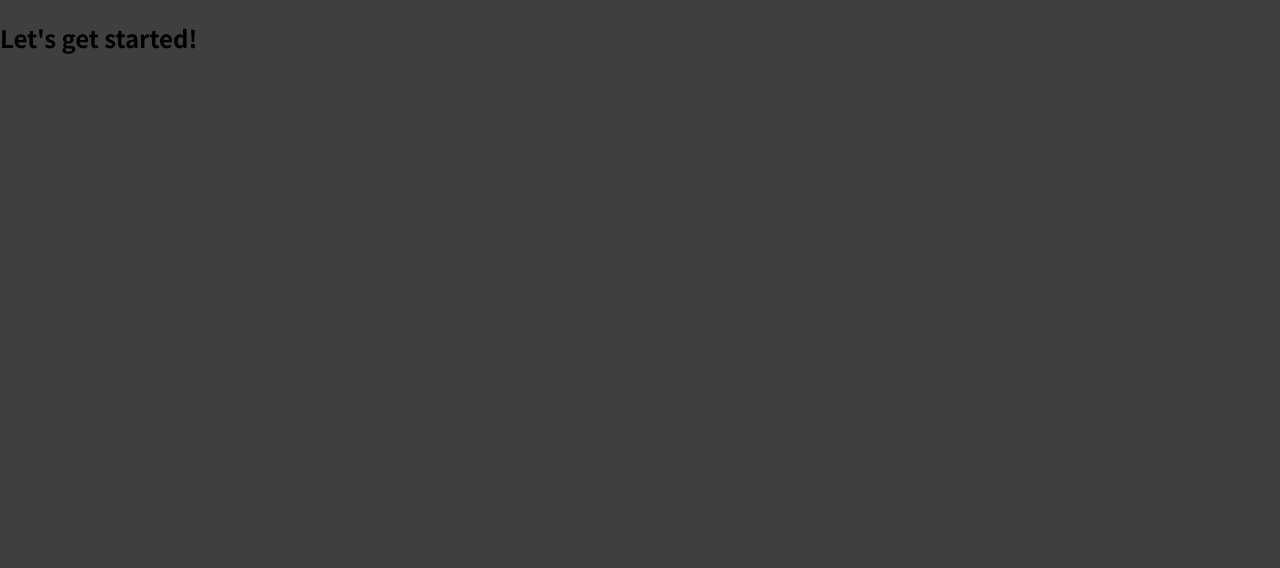
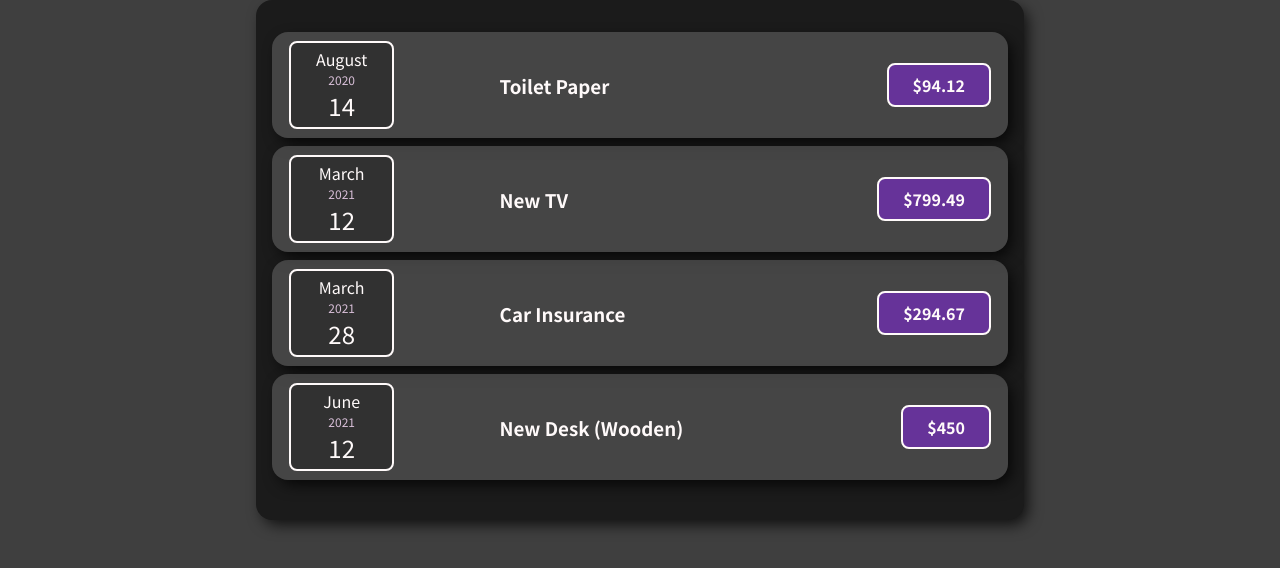
Before and after one commit to HyeonJu-C/Budget-Tracker, a React (Create React App) app: page / in a window 1280 px wide. Shown: the top 568 px of the page. Built offline with nearby package versions, Linux system fonts and the light colour scheme.

Commit message:
Add Expenses

```diff
--- a/src/App.js
+++ b/src/App.js
@@ -1,7 +1,31 @@
+import Expenses from './components/Expenses/Expenses';
+
 function App() {
+  const expenses = [
+    {
+      id: 'e1',
+      title: 'Toilet Paper',
+      amount: 94.12,
+      date: new Date(2020, 7, 14),
+    },
+    { id: 'e2', title: 'New TV', amount: 799.49, date: new Date(2021, 2, 12) },
+    {
+      id: 'e3',
+      title: 'Car Insurance',
+      amount: 294.67,
+      date: new Date(2021, 2, 28),
+    },
+    {
+      id: 'e4',
+      title: 'New Desk (Wooden)',
+      amount: 450,
+      date: new Date(2021, 5, 12),
+    },
+  ];
+
   return (
     <div>
-      <h2>Let's get started!</h2>
+      <Expenses expenses={expenses} />
     </div>
   );
 }
--- /dev/null
+++ b/src/components/Expenses/ExpenseItem/Calendar/Calendar.css
@@ -0,0 +1,46 @@
+.date-container {
+  display: flex;
+  justify-content: center;
+  width: 15%;
+  height: 5.5em;
+  max-width: 128px;
+  padding: 0.25em 0.5em;
+  border: 2px solid snow;
+  border-radius: 0.5em;
+  color: snow;
+  background-color: rgba(27, 27, 27, 0.459);
+}
+
+.date-detail {
+  display: flex;
+  flex-direction: column;
+  justify-content: center;
+  align-items: center;
+  font-weight: 500;
+}
+
+.year {
+  font-weight: 400;
+  font-size: 0.75rem;
+  color: thistle;
+}
+
+.day {
+  font-size: 1.5rem;
+}
+
+.sr-only {
+  position: absolute;
+  z-index: -100;
+  /* option here */
+  width: 1px;
+  height: 1px;
+  overflow: hidden;
+  opacity: 0;
+}
+
+@media screen and (max-width: 576px) {
+  .date-container {
+    width: 25%;
+  }
+}
--- /dev/null
+++ b/src/components/Expenses/ExpenseItem/Calendar/Calendar.jsx
@@ -0,0 +1,20 @@
+import './Calendar.css';
+
+const Calendar = (props) => {
+  const month = props.date.toLocaleString('en-US', { month: 'long' });
+  const day = props.date.toLocaleString('en-US', { day: 'numeric' });
+  const year = props.date.getFullYear();
+
+  return (
+    <section className='date-container'>
+      <h2 className='sr-only'>expense date</h2>
+      <p className='date-detail'>
+        <span className='month'>{month}</span>
+        <span className='year'>{year}</span>
+        <span className='day'>{day}</span>
+      </p>
+    </section>
+  );
+};
+
+export default Calendar;
--- /dev/null
+++ b/src/components/Expenses/ExpenseItem/Item.css
@@ -0,0 +1,42 @@
+.item-container {
+  display: flex;
+  justify-content: space-between;
+  align-items: center;
+  width: 100%;
+  padding: 0.5em 1em;
+  margin-bottom: 0.5em;
+  border: 1px solid transparent;
+  border-radius: 1em;
+  box-shadow: 5px 6px 15px -2px rgba(0, 0, 0, 0.8);
+  background-color: rgba(169, 169, 169, 0.295);
+}
+
+.item-description {
+  display: flex;
+  justify-content: space-between;
+  align-items: center;
+  width: 70%;
+  color: snow;
+}
+
+.description-price {
+  text-align: center;
+  padding: 0.5em 1.5em;
+  border: 2px solid snow;
+  border-radius: 0.5em;
+  color: snow;
+  background-color: rebeccapurple;
+  font-weight: 600;
+}
+
+@media screen and (max-width: 576px) {
+  .item-description {
+    flex-direction: column;
+    align-items: flex-end;
+  }
+
+  .description-title {
+    font-size: 1rem;
+    margin-bottom: 0.125em;
+  }
+}
--- /dev/null
+++ b/src/components/Expenses/ExpenseItem/Item.jsx
@@ -0,0 +1,16 @@
+import './Item.css';
+import Calendar from './Calendar/Calendar';
+
+const ExpenseItem = (props) => {
+  return (
+    <article className='item-container'>
+      <Calendar date={props.date} />
+      <section className='item-description'>
+        <h1 className='description-title'>{props.title}</h1>
+        <p className='description-price'>${props.amount}</p>
+      </section>
+    </article>
+  );
+};
+
+export default ExpenseItem;
--- /dev/null
+++ b/src/components/Expenses/Expenses.css
@@ -0,0 +1,11 @@
+.expenses-container {
+  display: flex;
+  flex-direction: column;
+  justify-content: center;
+  margin: 0 auto;
+  max-width: 48em;
+  padding: 2em 1em;
+  border-radius: 1em;
+  background-color: rgb(27, 27, 27);
+  box-shadow: 5px 6px 15px -2px rgba(0, 0, 0, 0.8);
+}
--- /dev/null
+++ b/src/components/Expenses/Expenses.jsx
@@ -0,0 +1,31 @@
+import ExpenseItem from './ExpenseItem/Item';
+import './Expenses.css';
+
+const Expenses = (props) => {
+  return (
+    <main className='expenses-container'>
+      <ExpenseItem
+        title={props.expenses[0].title}
+        date={props.expenses[0].date}
+        amount={props.expenses[0].amount}
+      />
+      <ExpenseItem
+        title={props.expenses[1].title}
+        date={props.expenses[1].date}
+        amount={props.expenses[1].amount}
+      />
+      <ExpenseItem
+        title={props.expenses[2].title}
+        date={props.expenses[2].date}
+        amount={props.expenses[2].amount}
+      />
+      <ExpenseItem
+        title={props.expenses[3].title}
+        date={props.expenses[3].date}
+        amount={props.expenses[3].amount}
+      />
+    </main>
+  );
+};
+
+export default Expenses;
```
Also changed, not shown: 1 other file (tests, documents, lock files or other folders).
